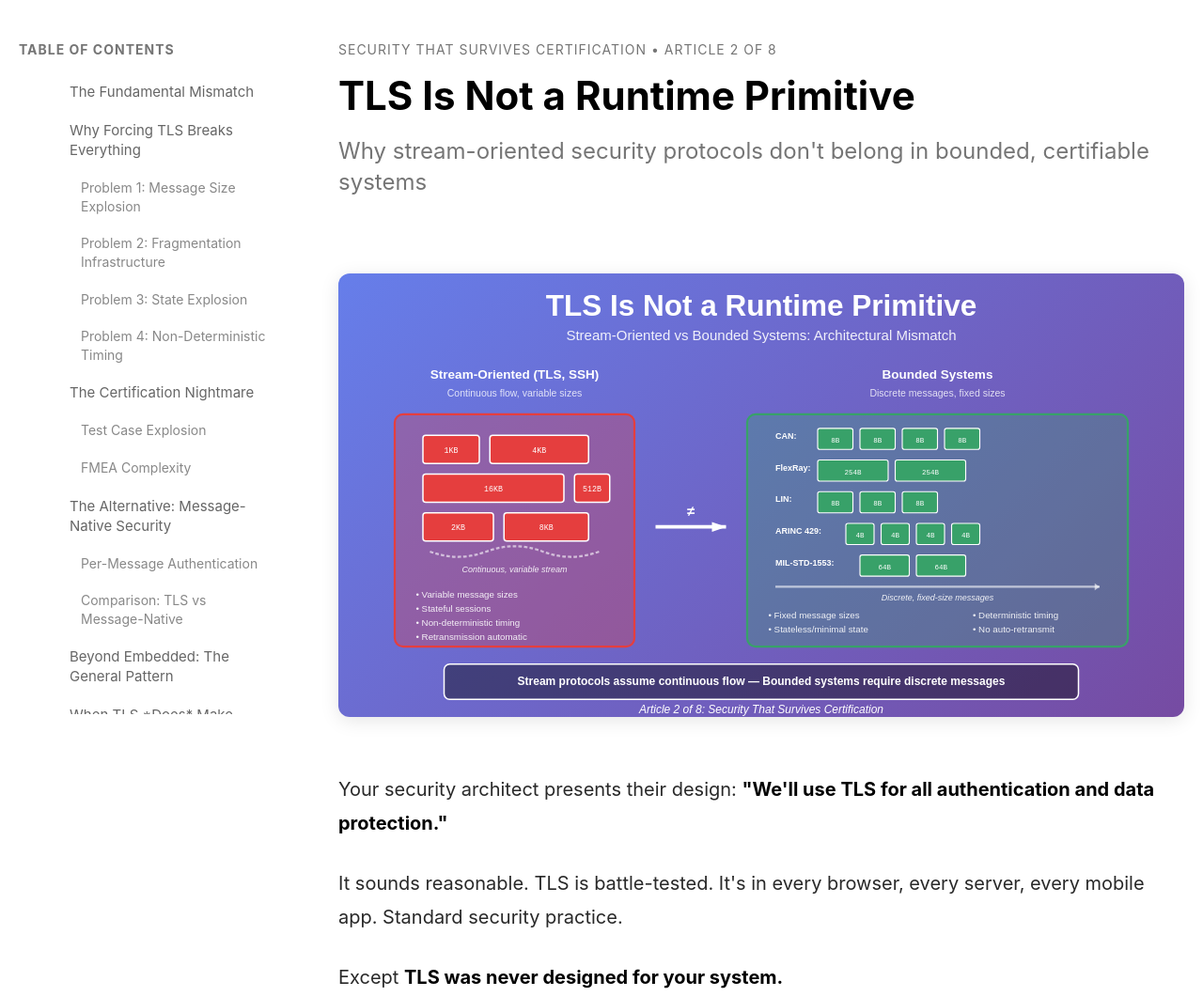
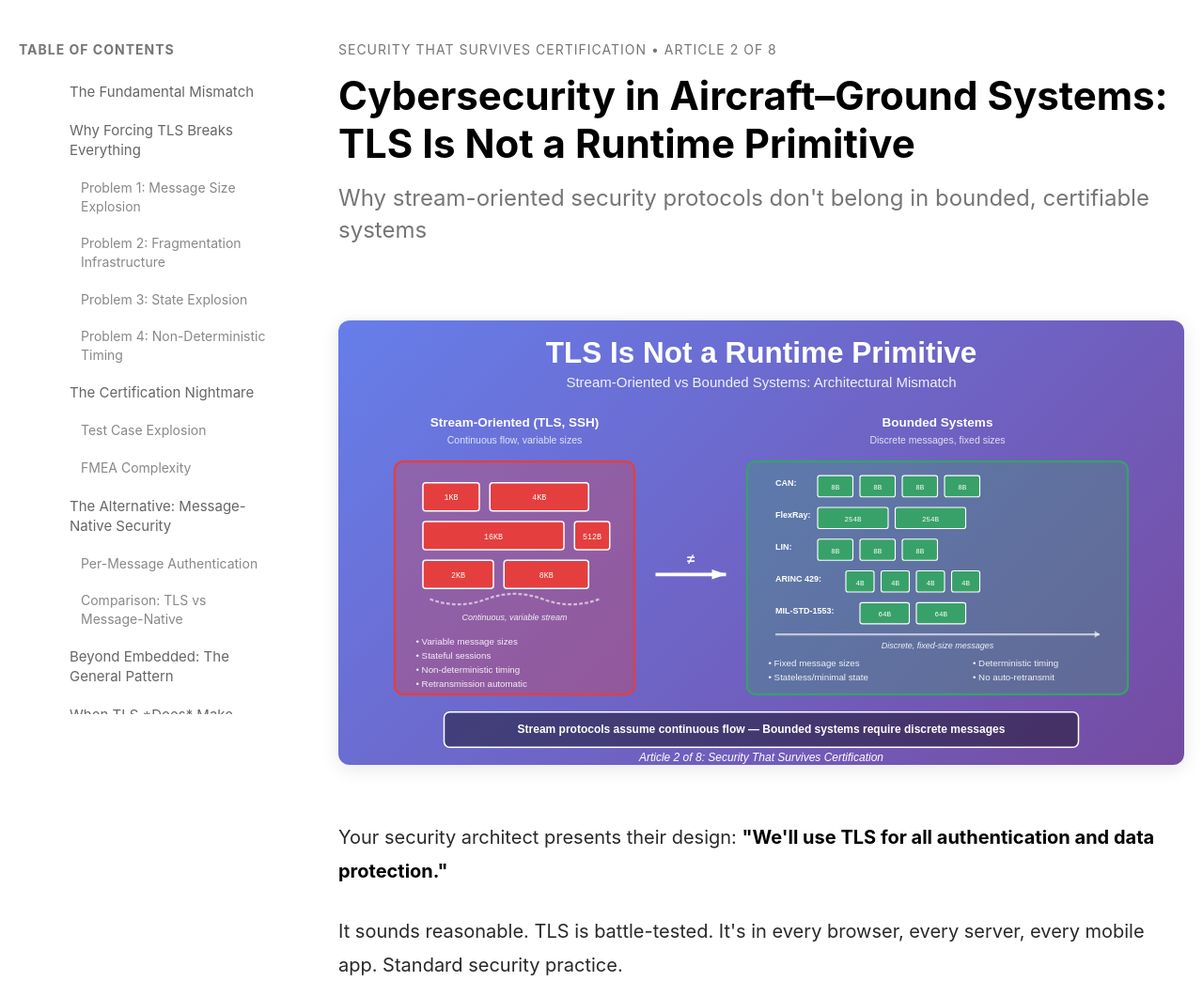
Before and after one commit to ftpedroni/embedded-security-series, a plain HTML site: page 02_tls_not_runtime_primitive.html in a window 1280 px wide. Shown: the top 1061 px of the page at 94% size. Drawn offline with Linux system fonts and the light colour scheme.

Commit message:
Update 02_tls_not_runtime_primitive.html

```diff
--- a/02_tls_not_runtime_primitive.html
+++ b/02_tls_not_runtime_primitive.html
@@ -337,7 +337,7 @@
         <div class="container">
         <div class="hero">
             <div class="series-tag">Security That Survives Certification • Article 2 of 8</div>
-            <h1>TLS Is Not a Runtime Primitive</h1>
+            <h1>Cybersecurity in Aircraft–Ground Systems: TLS Is Not a Runtime Primitive</h1>
             <div class="subtitle">Why stream-oriented security protocols don't belong in bounded, certifiable systems</div>
         </div>
 
```
